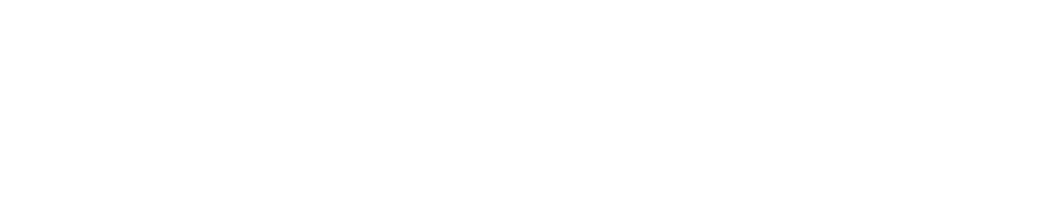
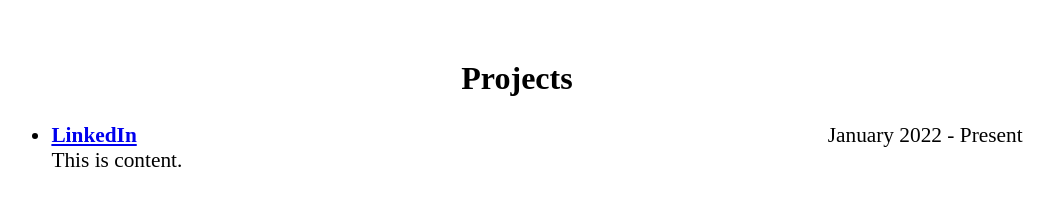
Before and after one commit to zachleach/zachleach.github.io, a plain HTML site: page index.html in a window 1280 px wide. Shown: the whole page, without its empty margins (123-1177 px from the left). Drawn offline with Linux system fonts and the light colour scheme.

Commit message:
2024-07-07 12:06:46

```diff
--- a/index.html
+++ b/index.html
@@ -6,9 +6,9 @@
 	<title>My test page</title>
 	<style type="text/css">
 		body {
-			font-size: 18pt;
+			font-size: 16pt;
 		}
-	<style>
+	</style>
   </head>
   <body>
 	  <br>
```
